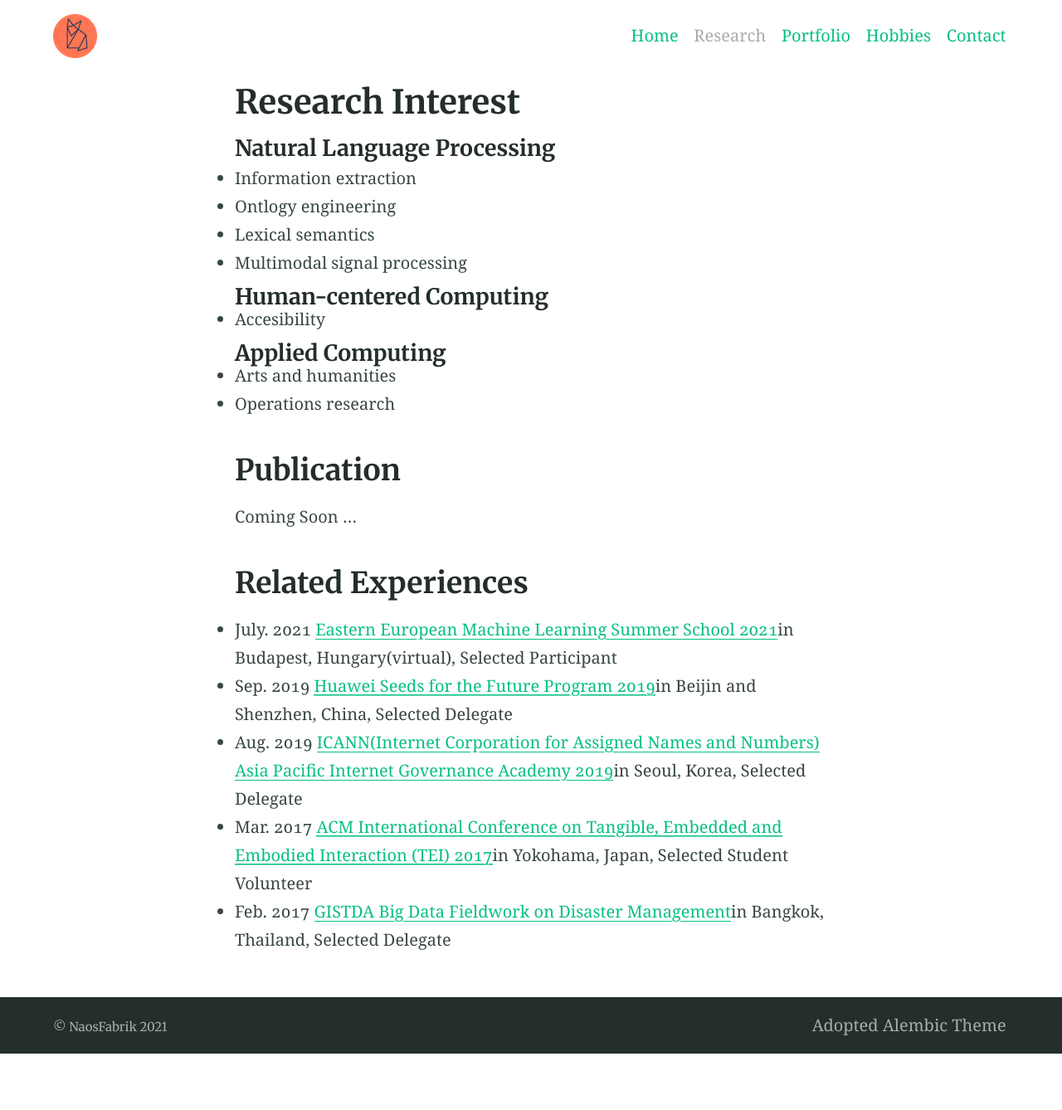
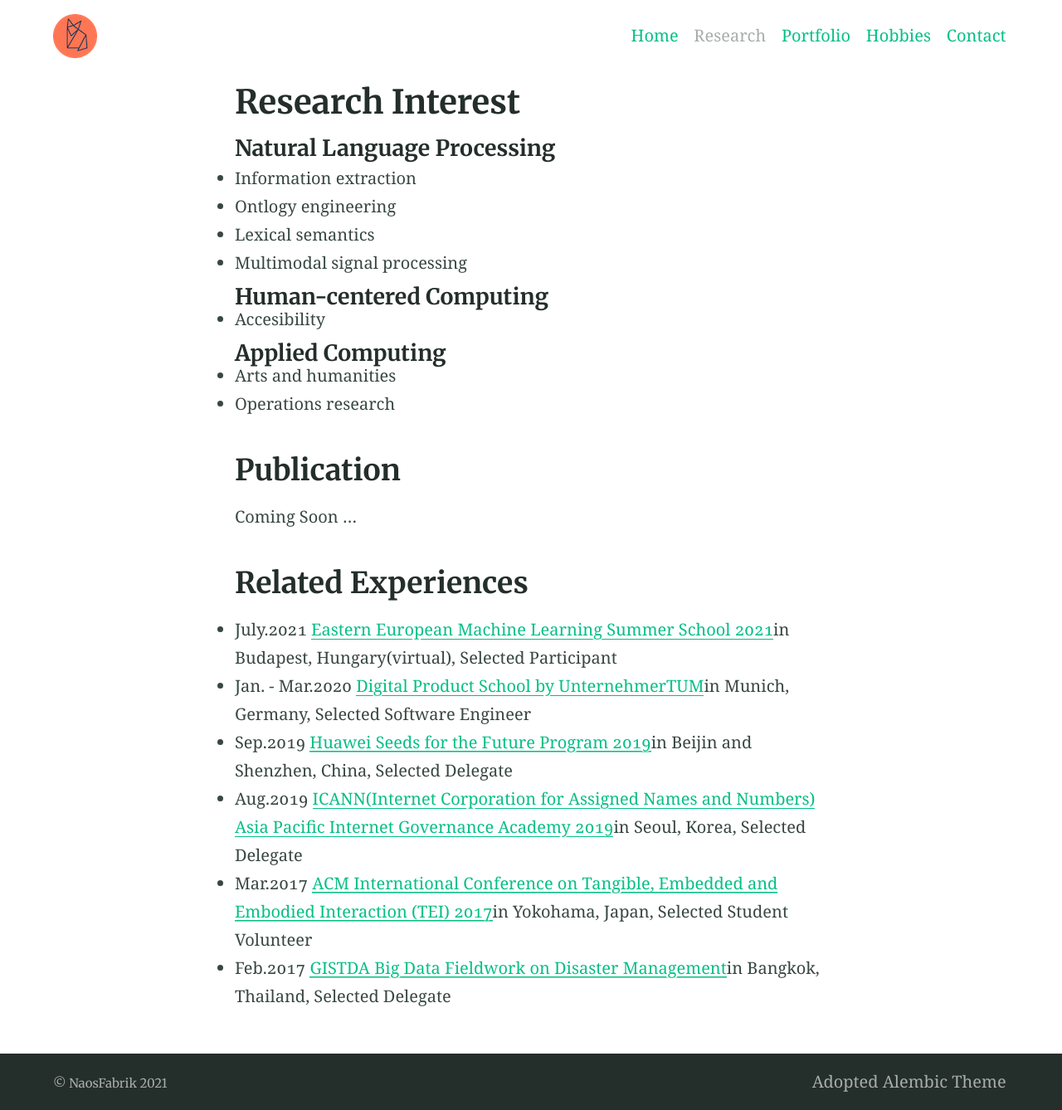
Before and after one commit to NaosFabrik/NaosFabrik.github.io, a Jekyll site: the page built from elements.md, in a window 1280 px wide. Shown: the whole page at 83% size. Built offline with Jekyll 4.4.1, drawn with Linux system fonts in a browser that asks for light colours; before the commit the page ends 1270 px from its top, so only the background shows below that.

Commit message:
Update elements.md

```diff
--- a/elements.md
+++ b/elements.md
@@ -17,8 +17,9 @@ excerpt: "Research Interest"
 Coming Soon ...
 
 ## Related Experiences
-* July. 2021 [Eastern European Machine Learning Summer School 2021](https://www.eeml.eu/home)in Budapest, Hungary(virtual), Selected Participant
-* Sep. 2019 [Huawei Seeds for the Future Program 2019](https://www.huawei.com/minisite/seeds-for-the-future/index.html)in Beijin and Shenzhen, China, Selected Delegate
-* Aug. 2019 [ICANN(Internet Corporation for Assigned Names and Numbers) Asia Pacific Internet Governance Academy 2019](https://www.icann.org/en/announcements/details/apply-now-the-asia-pacific-internet-governance-academy-2019-14-5-2019-en)in Seoul, Korea, Selected Delegate
-* Mar. 2017 [ACM International Conference on Tangible, Embedded and Embodied Interaction (TEI) 2017](https://tei.acm.org/2017/)in Yokohama, Japan, Selected Student Volunteer
-* Feb. 2017 [GISTDA Big Data Fieldwork on Disaster Management](https://www.eba-consortium.asia/?p=2998)in Bangkok, Thailand, Selected Delegate
+* July.2021 [Eastern European Machine Learning Summer School 2021](https://www.eeml.eu/home)in Budapest, Hungary(virtual), Selected Participant
+* Jan. - Mar.2020 [Digital Product School by UnternehmerTUM](https://digitalproductschool.io/)in Munich, Germany, Selected Software Engineer
+* Sep.2019 [Huawei Seeds for the Future Program 2019](https://www.huawei.com/minisite/seeds-for-the-future/index.html)in Beijin and Shenzhen, China, Selected Delegate
+* Aug.2019 [ICANN(Internet Corporation for Assigned Names and Numbers) Asia Pacific Internet Governance Academy 2019](https://www.icann.org/en/announcements/details/apply-now-the-asia-pacific-internet-governance-academy-2019-14-5-2019-en)in Seoul, Korea, Selected Delegate
+* Mar.2017 [ACM International Conference on Tangible, Embedded and Embodied Interaction (TEI) 2017](https://tei.acm.org/2017/)in Yokohama, Japan, Selected Student Volunteer
+* Feb.2017 [GISTDA Big Data Fieldwork on Disaster Management](https://www.eba-consortium.asia/?p=2998)in Bangkok, Thailand, Selected Delegate
```
